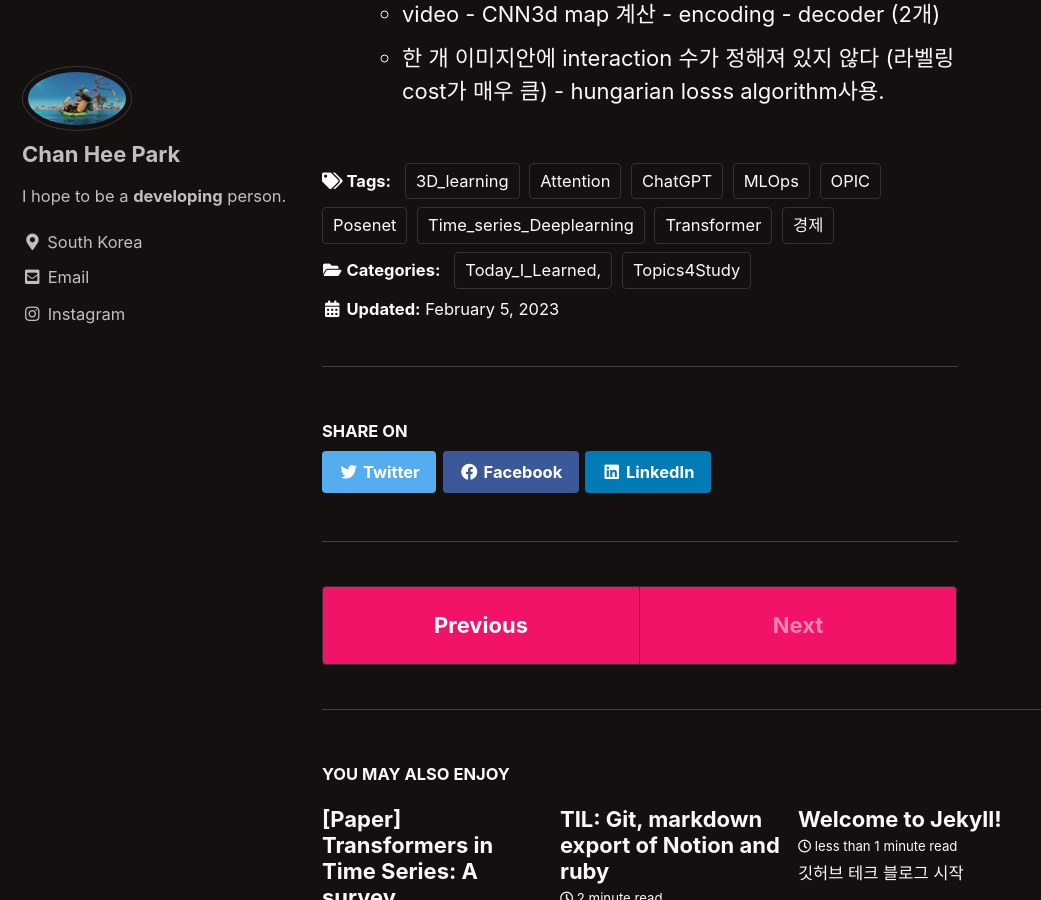
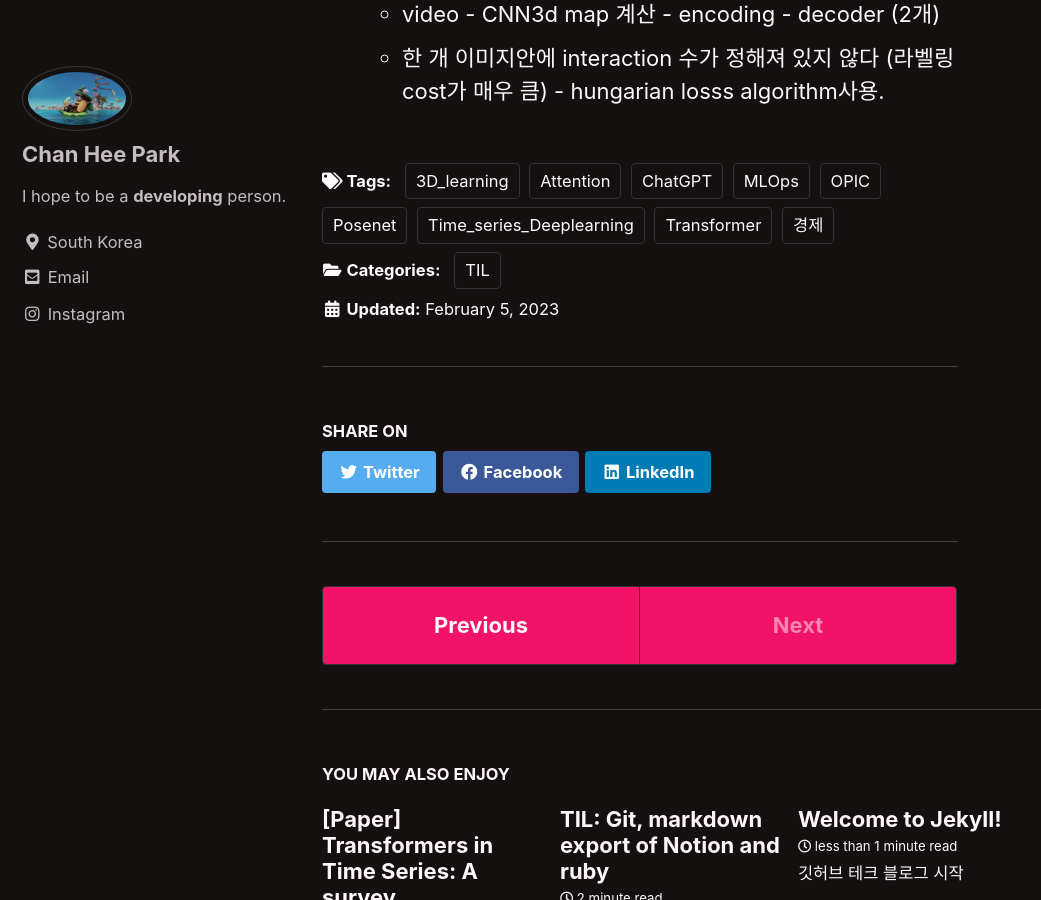
Before and after one commit to chnychny/chnychny.github.io, a Jekyll site: the page built from _posts/2023-02-05-[Y23W05] TIL.md, in a window 1280 px wide and 900 px high, scrolled down 7872 px. Shown: the whole window, without its empty margins (0-1041 px from the left). Built offline with Jekyll 4.4.1, drawn with Linux system fonts in a browser that asks for light colours; cached includes are drawn as plain includes.

Commit message:
Update 2023-02-05-[Y23W05] TIL.md

```diff
--- a/_posts/2023-02-05-[Y23W05] TIL.md
+++ b/_posts/2023-02-05-[Y23W05] TIL.md
@@ -2,7 +2,8 @@
 title: "This week I Learned 01"
 excerpt: "[Y23W05] TIL"
 date: 2023-02-05
-categories: Today_I_Learned, Topics4Study
+categories:
+    - TIL
 tags: [3D_learning, 경제, ChatGPT, Attention, Transformer, Time_series_Deeplearning, MLOps, Posenet, OPIC]
 ---
 
```
